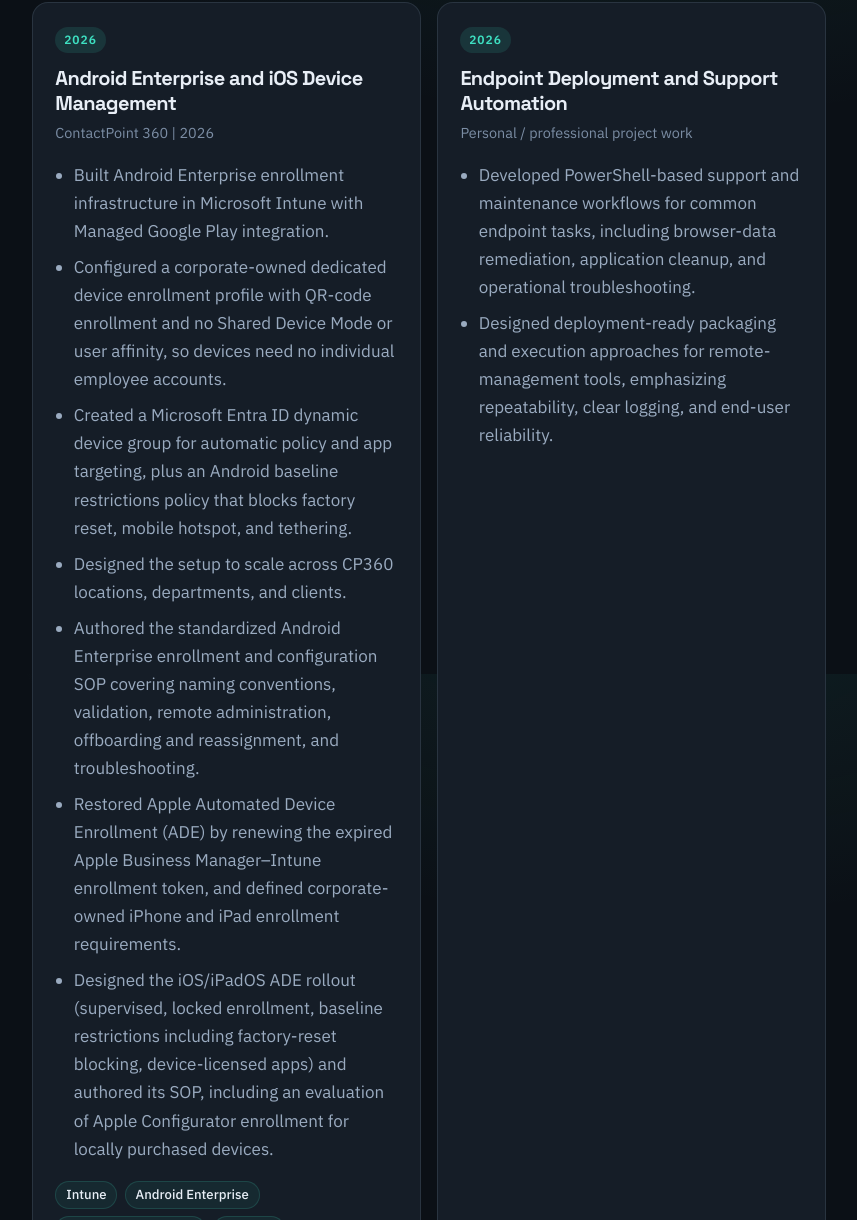
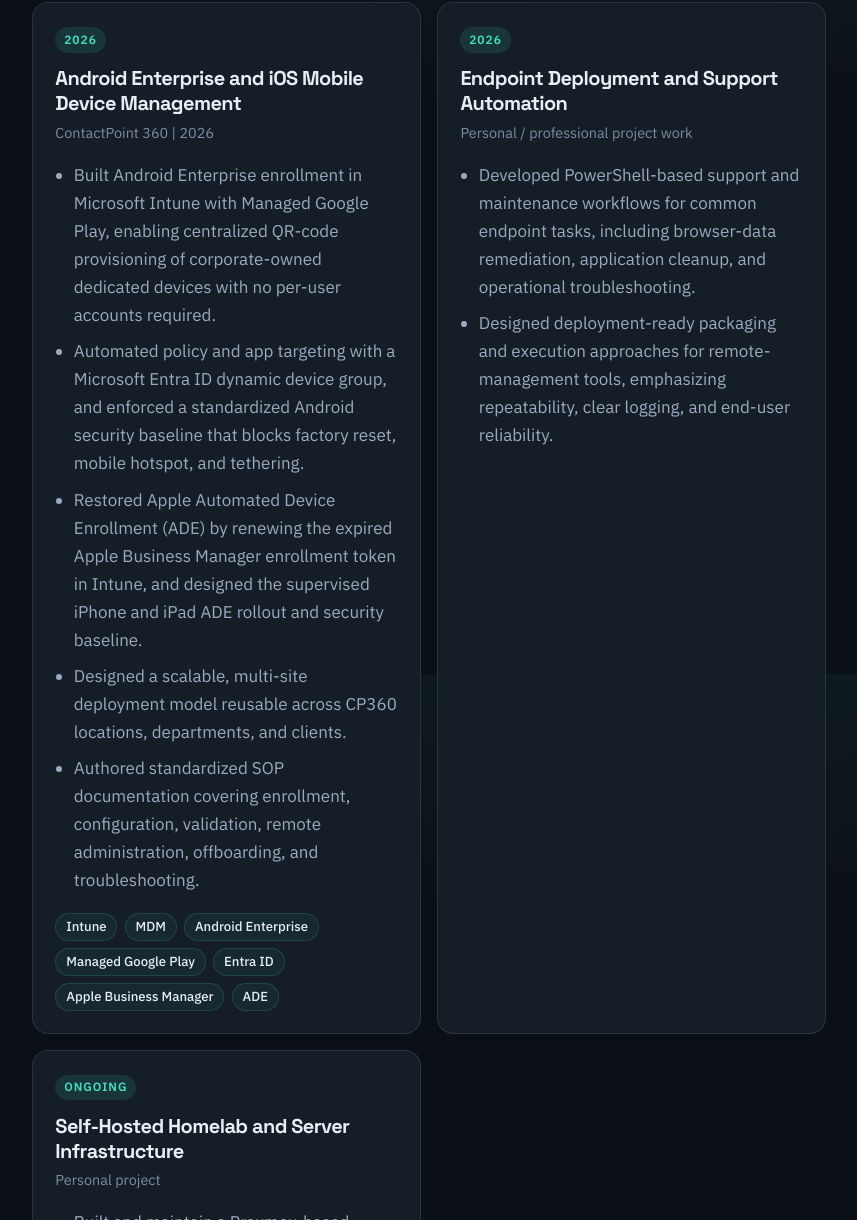
Before and after one commit to Zylumx/zylumx.github.io, a plain HTML site: page index.html in a window 1280 px wide. Shown: the part 3326-4546 px from the top of the page, without its empty margins (374-1231 px from the left). Drawn offline with Linux system fonts and the light colour scheme.

Commit message:
Rewrite the ContactPoint mobile project in recruiter wording.
Condense the Android Enterprise and iOS card and match the ContactPoint experience bullet.

Co-authored-by: Zylumx <Zylumx@users.noreply.github.com>

```diff
--- a/index.html
+++ b/index.html
@@ -170,7 +170,7 @@
               <li>Provide hands-on support for Windows workstations, peripherals, software, user access, and network connectivity in a high-volume environment.</li>
               <li>Troubleshoot Microsoft cloud services including Intune, Entra ID, Exchange, MFA, licensing, and account-access issues.</li>
               <li>Built the Microsoft Intune integration from the ground up using Windows Autopilot v2, improving device visibility and simplifying endpoint provisioning and oversight.</li>
-              <li>Built Android Enterprise enrollment in Microsoft Intune for corporate-owned dedicated devices, restored Apple ADE by renewing the Apple Business Manager enrollment token, and authored the Android and iOS/iPadOS enrollment SOPs.</li>
+              <li>Built Android Enterprise MDM in Microsoft Intune with QR-code provisioning and standardized security baselines, restored Apple ADE through Apple Business Manager, and authored the enrollment SOPs.</li>
               <li>Join workstations to the Active Directory domain and create and manage Group Policy Objects, including password policies, using ADUC and Group Policy Management.</li>
               <li>Use MDT task sequences for endpoint imaging and PDQ Deploy/Inventory for software deployment, asset visibility, and device management.</li>
               <li>Document technical resolutions, coordinate escalations, and apply practical hardware and operating-system knowledge to restore service quickly.</li>
@@ -227,26 +227,23 @@
           </article>
           <article class="project-card">
             <p class="project-year">2026</p>
-            <h3>Android Enterprise and iOS Device Management</h3>
+            <h3>Android Enterprise and iOS Mobile Device Management</h3>
             <p class="project-context">ContactPoint 360 | 2026</p>
             <ul>
-              <li>Built Android Enterprise enrollment infrastructure in Microsoft Intune with Managed Google Play integration.</li>
-              <li>Configured a corporate-owned dedicated device enrollment profile with QR-code enrollment and no Shared Device Mode or user affinity, so devices need no individual employee accounts.</li>
-              <li>Created a Microsoft Entra ID dynamic device group for automatic policy and app targeting, plus an Android baseline restrictions policy that blocks factory reset, mobile hotspot, and tethering.</li>
-              <li>Designed the setup to scale across CP360 locations, departments, and clients.</li>
-              <li>Authored the standardized Android Enterprise enrollment and configuration SOP covering naming conventions, validation, remote administration, offboarding and reassignment, and troubleshooting.</li>
-              <li>Restored Apple Automated Device Enrollment (ADE) by renewing the expired Apple Business Manager–Intune enrollment token, and defined corporate-owned iPhone and iPad enrollment requirements.</li>
-              <li>Designed the iOS/iPadOS ADE rollout (supervised, locked enrollment, baseline restrictions including factory-reset blocking, device-licensed apps) and authored its SOP, including an evaluation of Apple Configurator enrollment for locally purchased devices.</li>
+              <li>Built Android Enterprise enrollment in Microsoft Intune with Managed Google Play, enabling centralized QR-code provisioning of corporate-owned dedicated devices with no per-user accounts required.</li>
+              <li>Automated policy and app targeting with a Microsoft Entra ID dynamic device group, and enforced a standardized Android security baseline that blocks factory reset, mobile hotspot, and tethering.</li>
+              <li>Restored Apple Automated Device Enrollment (ADE) by renewing the expired Apple Business Manager enrollment token in Intune, and designed the supervised iPhone and iPad ADE rollout and security baseline.</li>
+              <li>Designed a scalable, multi-site deployment model reusable across CP360 locations, departments, and clients.</li>
+              <li>Authored standardized SOP documentation covering enrollment, configuration, validation, remote administration, offboarding, and troubleshooting.</li>
             </ul>
             <ul class="project-tags" aria-label="Technologies">
               <li>Intune</li>
+              <li>MDM</li>
               <li>Android Enterprise</li>
               <li>Managed Google Play</li>
               <li>Entra ID</li>
               <li>Apple Business Manager</li>
               <li>ADE</li>
-              <li>iOS/iPadOS</li>
-              <li>MDM</li>
             </ul>
           </article>
           <article class="project-card">
```
